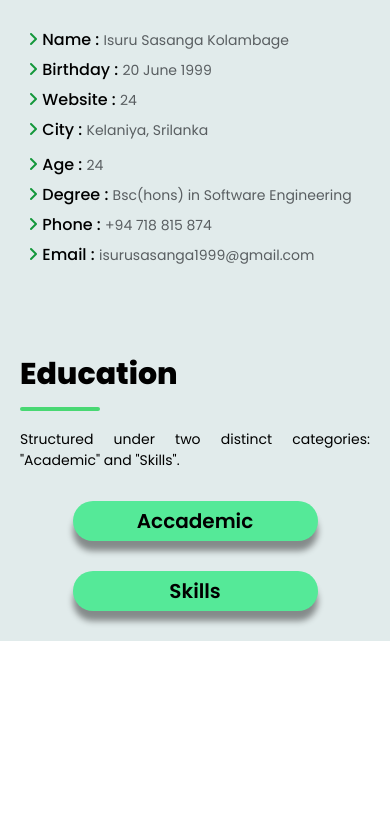
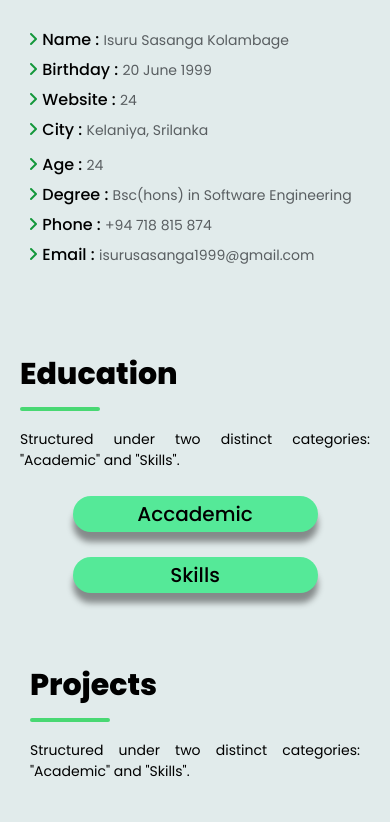
Before and after one commit to Isuru-sasanga/My-portfolio, a plain HTML site: page index.html in a window 390 px wide. Shown: the part 1184-2006 px from the top of the page. Before the commit the page ends 1825 px from the top, so only its background shows below. Drawn offline with Linux system fonts and the light colour scheme.

Commit message:
create projects section

```diff
--- a/index.html
+++ b/index.html
@@ -137,9 +137,18 @@
 
                     </ul>
                 </div>
-
             </div>
         </section>
+
+        <!-- projects -->
+        <section id="projects">
+            <h1 class="sub-head">Projects</h1>
+            <div class="under-line"></div>
+            <p class="para">Structured under two distinct categories: "Academic" and "Skills".</p>
+        </section>
+
+
+
     </main>
 
 
--- a/style.css
+++ b/style.css
@@ -314,7 +314,7 @@ main{
 
 /* education */
 #education{
-    padding: 30px 20px;
+    padding: 30px 30px;
 }
 
 #education .buttons{
@@ -372,3 +372,45 @@ main{
     border-radius: 15px;
     background-color: #0026ff;
 }
+
+/* mobile view for education */
+@media only screen and (max-width: 770px){
+    .level-bar {
+        width: 300px;
+    }
+    #education{
+        padding: 30px 20px;
+    }
+
+}
+
+@media only screen and (max-width: 550px){
+    .level-bar {
+        width: 220px;
+    }
+
+    #education .buttons .content1,
+    #education .buttons .content2 {
+        font-size: 14px;
+    }
+
+    #education .buttons .toggleBut1, .toggleBut2{
+        margin-top: 25px;
+        padding: 3px 0;
+        font-weight: 500;
+    }
+
+    #education .buttons .content1 ul li{
+        margin-top: 20px;
+    }
+    #education .buttons .content2 ul li{
+        margin-top: 20px;
+        margin-bottom: 15px;
+    }
+
+}
+
+/* projects */
+#projects{
+    padding: 40px 30px;
+}
```
